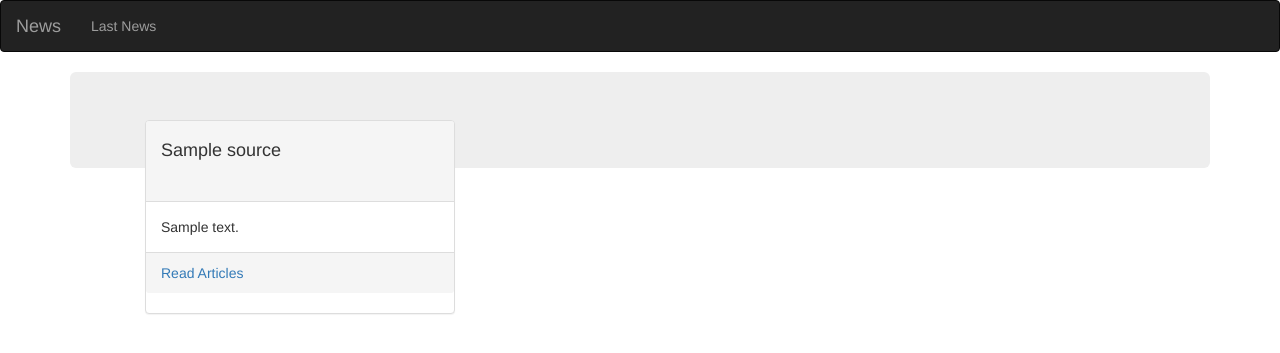
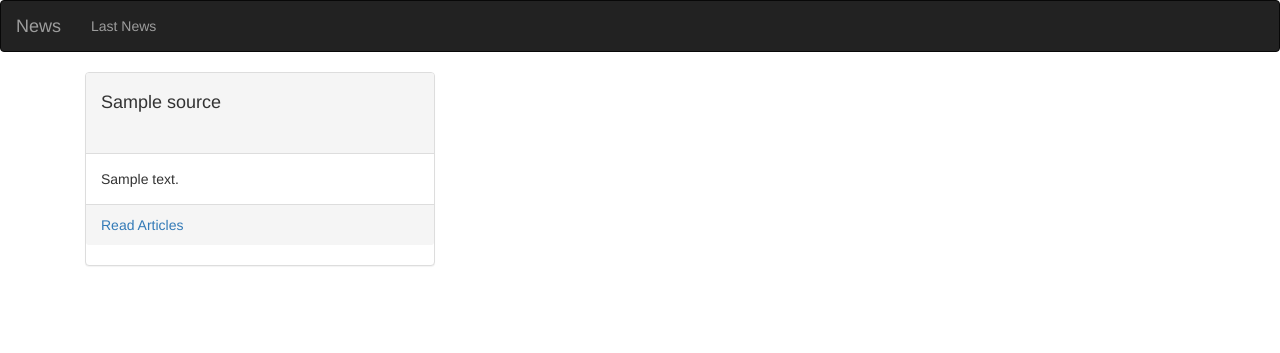
Before and after one commit to tytyne/newsHigh, a Flask app: template app/templates/index.html in a window 1280 px wide. Shown: the top 353 px of the page. Run offline with Flask 2, Linux system fonts and the light colour scheme; the template is opened without the code that fills it: most values are stand-ins (such as "Sample title", 1, 10 or a date in 2020); some libraries are stand-ins or nearby versions.

Commit message:
remove jumbotron class

```diff
--- a/app/templates/index.html
+++ b/app/templates/index.html
@@ -7,7 +7,7 @@
 <!-- Content block -->
 
 <div class="container">
-    <div class="jumbotron">
+    <!-- <div class="jumbotron"> -->
     <div class="col-md-4  single-source">
         <div class="row hh">
             <div class="col-md-12  source-name  ">
@@ -27,5 +27,5 @@
         </div>
     </div>
 </div>
-</div>
+<!-- </div> -->
 {% endfor %} {% endblock%}
```
Lines whose indentation alone changed are shown as unchanged.
